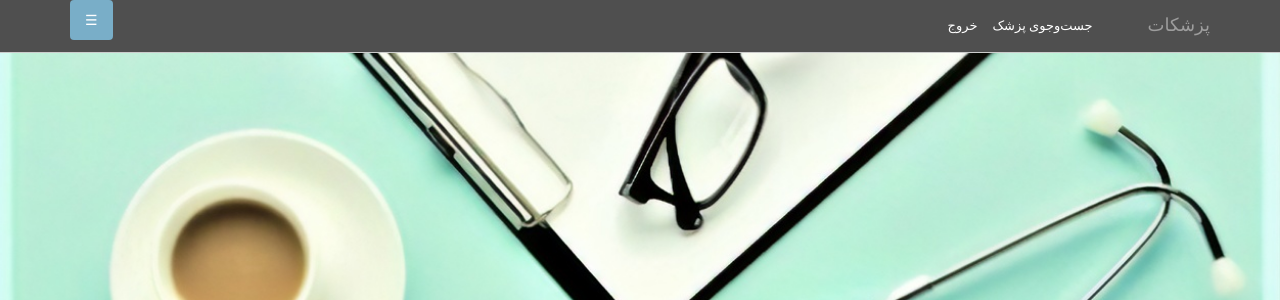
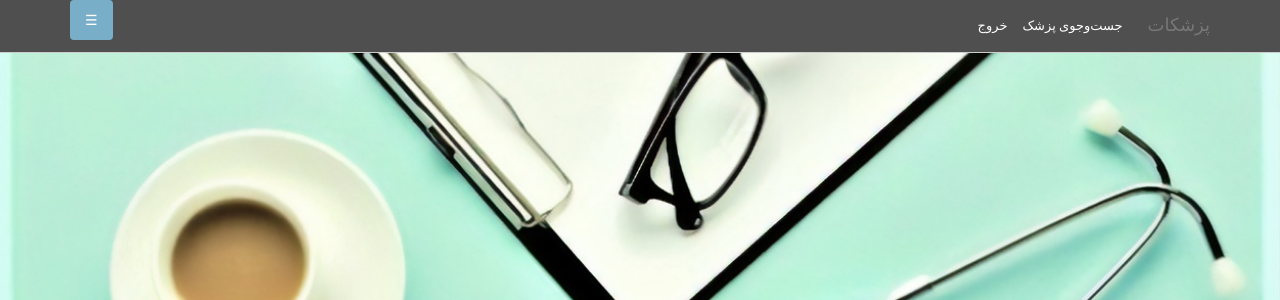
Before and after one commit to lilygoli/SAD_Pezeshkat, a Django app: page /list/ in a window 1280 px wide. Shown: the top 300 px of the page. Run offline with Django 3.2, Linux system fonts and the light colour scheme; the visitor is signed in with stand-in values (Sample User, id 1); data that the repository does not hold is empty; parts of the project's set-up code (start-up, migrations or seed data) failed here and were passed over; some libraries are stand-ins or nearby versions.

Commit message:
fix a navbar bug

```diff
--- a/SAD/templates/base.html
+++ b/SAD/templates/base.html
@@ -46,7 +46,7 @@
                     AOS.refresh();
                  })
                 </script>
-<nav class="navbar navbar-inverse navbar-fixed-top navbar-static-top">
+<nav class="navbar navbar-default navbar-fixed-top navbar-static-top" role="navigation">
     <div class="container">
         <button class="navbar-toggler navbar-left button"  data-toggle="collapse" data-target="#navbarCollapse"
                 aria-controls="navbarCollapse" aria-expanded="True" aria-label="Toggle navigation"> ☰
@@ -55,7 +55,7 @@
         <div class="collapse navbar-collapse" id="navbarCollapse">
         <a class="navbar-brand navbar-right" href="{% url 'accounts:index' %}">پزشکات</a>
         <ul class="nav navbar-nav navbar-right">
-            <li class="dropdown show navbar-nav navbar-right">
+            <li class="dropdown show navbar-item navbar-right">
                 {% if not user.is_authenticated %}
                     <a class="btn btn-secondary dropdown-toggle" href="#" role="button" id="dropdownMenuLink"
                        data-toggle="dropdown" aria-haspopup="true" aria-expanded="false">
@@ -67,12 +67,11 @@
                         <ul><a class="dropdown-item" href="/register/?id=2" dir="rtl" lang="fa">به عنوان بیمار</a></ul>
 
                     </div>
+                <li><a class="navbar-link navbar-right" href="{% url 'accounts:user_login' %}">ورود</a></li>
                 {% endif %}
                 {% if user.is_authenticated %}
+                    <a class="navbar-link navbar-right" href="{% url 'doctor_search:search_page' %}">جست‌وجوی پزشک</a>
                     <li><a class="navbar-link navbar-right" href="{% url 'accounts:logout' %}">خروج</a></li>
-                    <li><a class="navbar-link" href="{% url 'doctor_search:search_page' %}">جست‌وجوی پزشک</a></li>
-                {% else %}
-                    <li><a class="navbar-link" href="{% url 'accounts:user_login' %}">ورود</a></li>
                 {% endif %}
 <!--            <li class="navbar-nav navbar-right">-->
 <!--                <form class="navbar-form navbar-left" >-->
```
